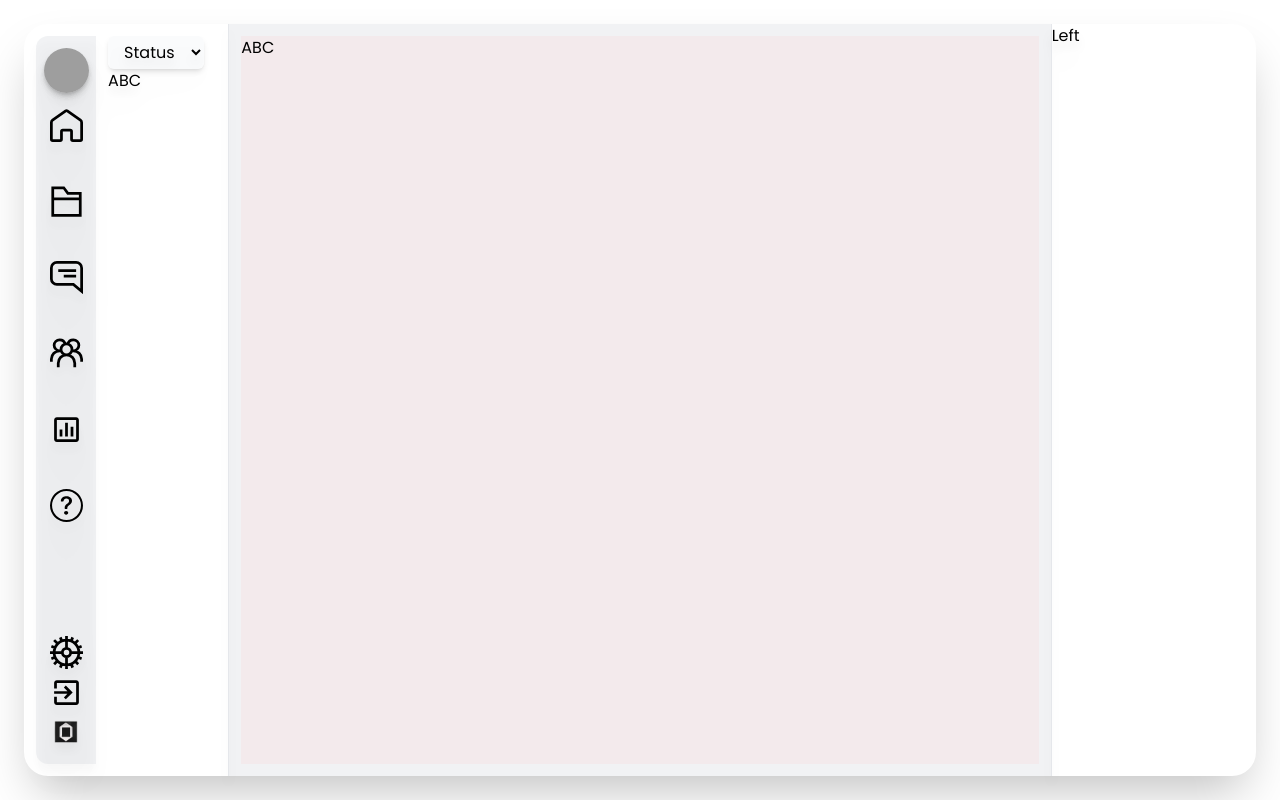
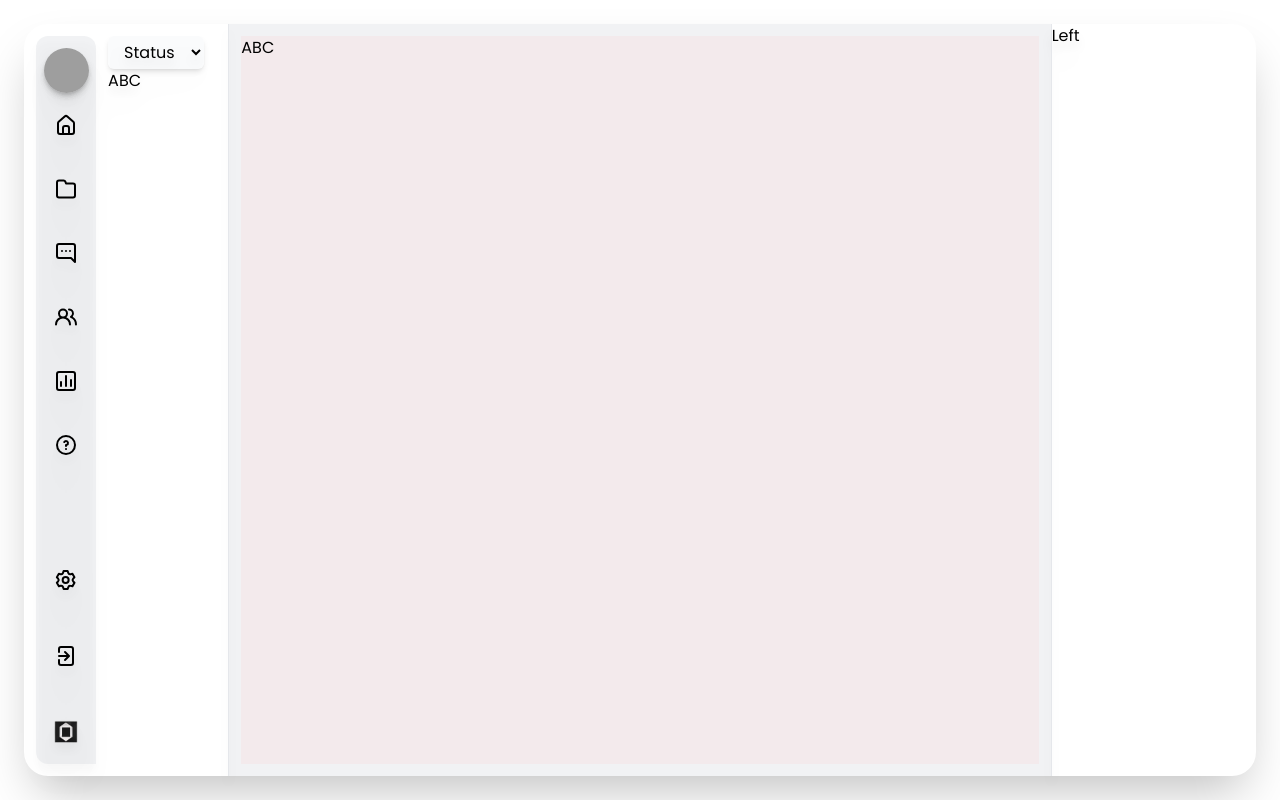
Before and after one commit to Tritintruong114/task-tracker-reactjs-2, a React (Vite) app: page / in a window 1280 px wide. Built offline with nearby package versions, Linux system fonts and the light colour scheme; grey boxes are pictures that could not be loaded.

Commit message:
Chang Ui of the Right Icon, and add appwrite and scoutIcons

```diff
--- a/package.json
+++ b/package.json
@@ -10,7 +10,9 @@
     "preview": "vite preview"
   },
   "dependencies": {
+    "@iconscout/react-unicons": "^2.0.2",
     "@reduxjs/toolkit": "^1.9.5",
+    "appwrite": "^11.0.0",
     "react": "^18.2.0",
     "react-avatar": "^5.0.3",
     "react-beautiful-dnd": "^13.1.1",
--- a/src/App.jsx
+++ b/src/App.jsx
@@ -1,12 +1,12 @@
-import Left from "./components/Left";
-import Main from "./components/Main";
-import Right from "./components/Right";
+import Left from "./section/Left";
+import Main from "./section/Main";
+import Right from "./section/Right";
 
 function App() {
   return (
     <main className="flex w-ful font-poppins h-screen p-6">
       {/* Right */}
-      <div className="grid-cols-6 grid w-full shadow-2xl rounded-3xl">
+      <div className="md:grid-cols-6 grid w-full shadow-2xl rounded-3xl">
         <Right />
 
         {/* Main */}
--- a/src/components/Right.jsx
+++ b/src/section/Right.jsx
@@ -1,51 +1,51 @@
-import {
-  GrHomeRounded,
-  GrFolder,
-  GrChat,
-  GrGroup,
-  GrSettingsOption,
-} from "react-icons/gr";
-import { BiBarChartSquare } from "react-icons/bi";
-import { BsQuestionCircle } from "react-icons/bs";
-import { IoMdExit } from "react-icons/io";
 import LogoComponent from "../common/LogoComponent";
 import Avatar from "react-avatar";
 import ProjectStatus from "../common/ProjectStatus";
+import {
+  UilEstate,
+  UilFolder,
+  UilCommentAltDots,
+  UilUsersAlt,
+  UilChart,
+  UilQuestionCircle,
+  UilSetting,
+  UilSignout,
+} from "@iconscout/react-unicons";
 const rightNavBarMenuIcon = [
   {
     nameButton: "Home",
-    iconComponent: <GrHomeRounded size={33} />,
+    iconComponent: <UilEstate />,
   },
   {
     nameButton: "Folder",
-    iconComponent: <GrFolder size={33} />,
+    iconComponent: <UilFolder />,
   },
   {
     nameButton: "Chat",
-    iconComponent: <GrChat size={33} />,
+    iconComponent: <UilCommentAltDots />,
   },
   {
     nameButton: "Group",
-    iconComponent: <GrGroup size={33} />,
+    iconComponent: <UilUsersAlt />,
   },
   {
     nameButton: "Chart",
-    iconComponent: <BiBarChartSquare size={33} />,
+    iconComponent: <UilChart />,
   },
   {
     nameButton: "Question",
-    iconComponent: <BsQuestionCircle size={33} />,
+    iconComponent: <UilQuestionCircle />,
   },
 ];
 
 const rightNavBarSettingIcon = [
   {
     nameButton: "Setting",
-    iconComponent: <GrSettingsOption size={33} />,
+    iconComponent: <UilSetting />,
   },
   {
     nameButton: "Logout",
-    iconComponent: <IoMdExit size={33} />,
+    iconComponent: <UilSignout />,
   },
   {
     nameButton: "Logo",
@@ -56,8 +56,8 @@ const rightNavBarSettingIcon = [
 const Right = () => {
   //This is the first part of the right side
   return (
-    <div className=" drop-shadow-xl p-3 border-r h-full col-span-1 grid grid-cols-3">
-      <div className="col-span-1 bg-gray-300/30 flex rounded-l-xl flex-col  justify-between">
+    <div className=" drop-shadow-xl p-3 border-r h-full md:col-span-1 col-span-4 md:grid grid-cols-3">
+      <div className="col-span-1 bg-gray-300/30 flex rounded-t-xl md:rounded-l-xl flex-col  justify-between">
         <div className="flex py-3 flex-col justify-center items-center">
           <div>
             <Avatar
@@ -68,11 +68,11 @@ const Right = () => {
               size="45"
             />
           </div>
-          <div className="flex flex-col gap-3">
+          <div className="flex w-full px-3 overflow-scroll md:justify-center items-center justify-between md:flex-col">
             {rightNavBarMenuIcon.map((icon) => {
               return (
                 <button
-                  className="h-16 hover:scale-110 transition ease-in-out"
+                  className="md:h-16 flex-shrink-0 hover:scale-110 transition ease-in-out"
                   key={icon.name}
                 >
                   {icon.iconComponent}
@@ -81,11 +81,11 @@ const Right = () => {
             })}
           </div>
         </div>
-        <div className="flex flex-col justify-center items-center -space-y-6">
+        <div className="flex md:flex-col justify-center items-center gap-3">
           {rightNavBarSettingIcon.map((icon) => {
             return (
               <button
-                className="h-16 hover:scale-110 transition ease-in-out"
+                className="md:h-16 h-16 md:opacity-100 opacity-0 absolute md:relative md:visible hover:scale-110 transition ease-in-out"
                 key={icon.name}
               >
                 {icon.iconComponent}
```
Also changed, not shown: .eslintrc.cjs, src/section/Left.jsx (renamed from src/components/Left.jsx), src/section/Main.jsx (renamed from src/components/Main.jsx), 1 other file (tests, documents, lock files or other folders).
